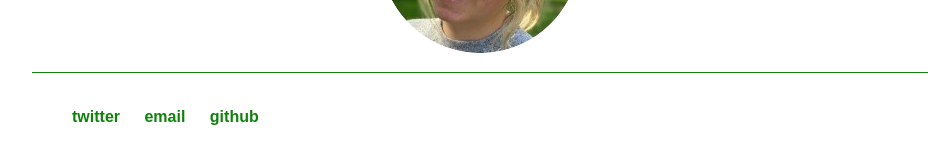
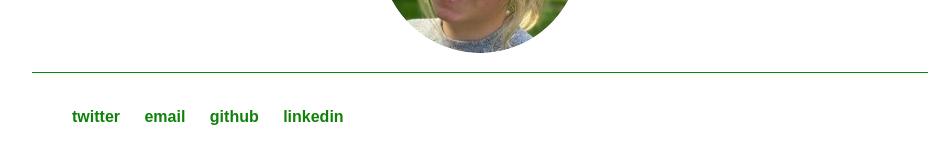
Before and after one commit to ninell-oldenburg/ninell-oldenburg.github.io, a Jekyll site: the page built from README.md, in a window 1280 px wide. Shown: the part 550-714 px from the top of the page, without its empty margins (160-1111 px from the left). Built offline with Jekyll 4.4.1, drawn with Linux system fonts in a browser that asks for light colours; our own code applies the rules of GitHub Pages for plain Markdown files.

Commit message:
Update default.html

```diff
--- a/_layouts/default.html
+++ b/_layouts/default.html
@@ -34,6 +34,7 @@
 				<li><a href="https://twitter.com/nellsn1?ref_src=twsrc%5Etfw">twitter</a></li>
 				<li><a href="mailto:ninelloldenburg@gmail.com">email</a></li>
 	        		<li><a href="https://github.com/ninell-oldenburg">github</a></li>
+				<li><a href="https://www.linkedin.com/in/ninell-oldenburg-a81834192/">linkedin</a></li>
 				</ul>
 			</footer>
 		</body>
```
